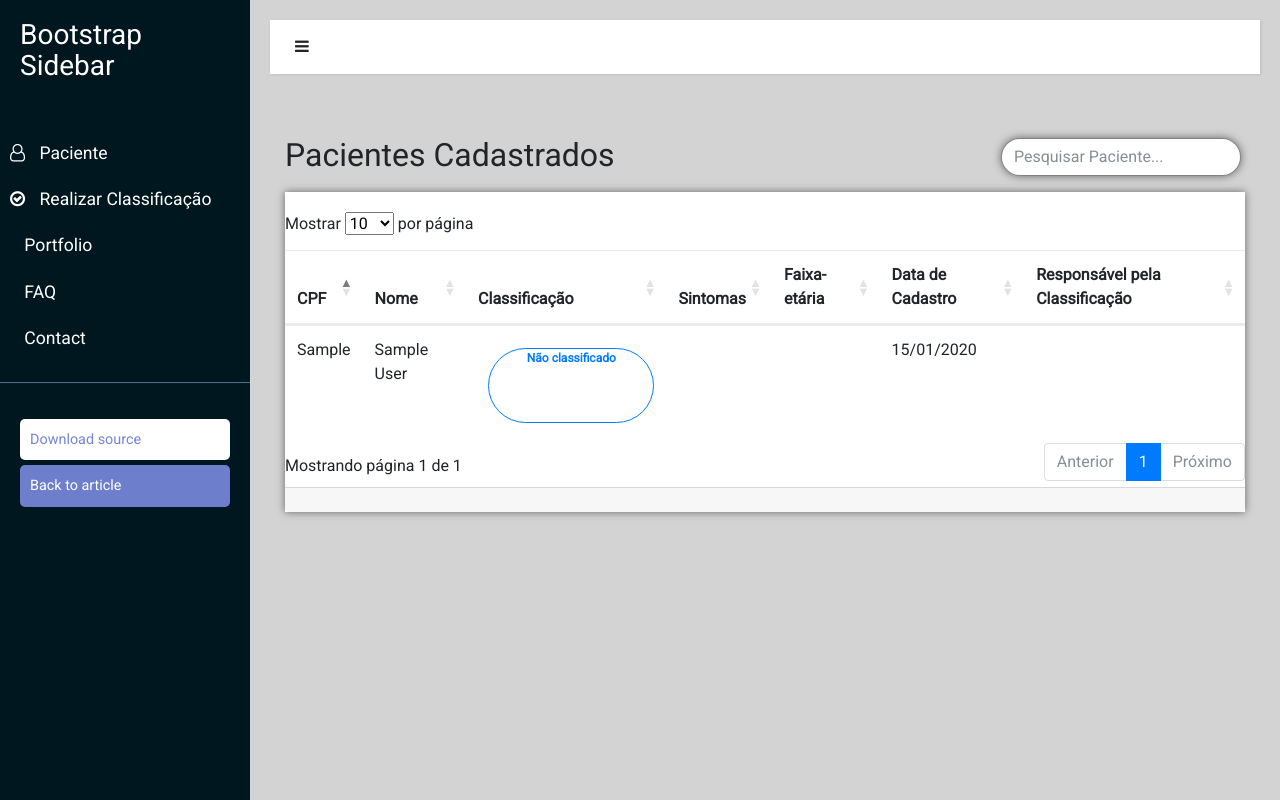
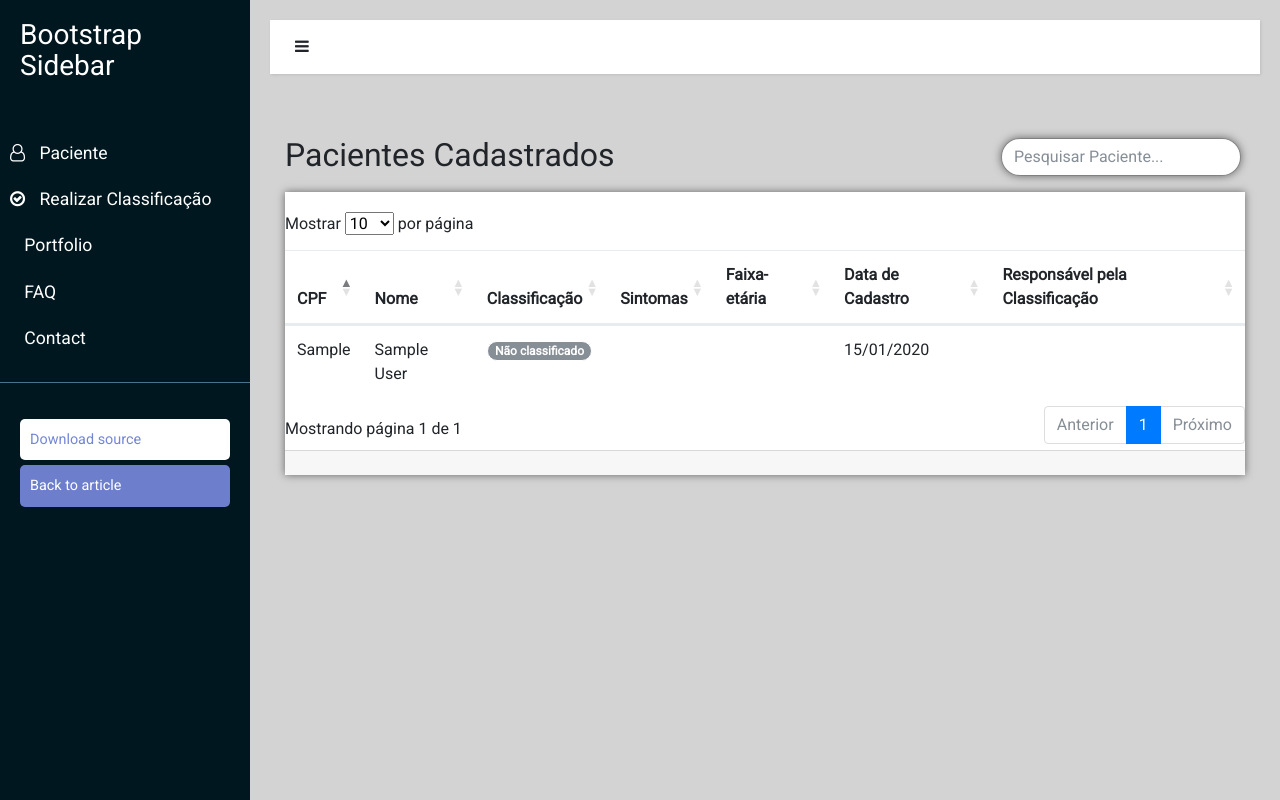
Before and after one commit to fga-eps-mds/2017.2-Classificacao-de-Risco-Pediatrico, a Django app: template templates/users/registeredPatient.html in a window 1280 px wide. Run offline with Django 3.2, Linux system fonts and the light colour scheme; the template is opened without the code that fills it: values that come from a table or form of the project are taken from there, others are empty; tables that the repository leaves empty hold one stand-in row (values such as "Sample post"); parts of the project's set-up code (start-up, migrations or seed data) failed here and were passed over; some libraries are stand-ins or nearby versions.

Commit message:
[CODE] Change class of buttons

```diff
--- a/templates/users/registeredPatient.html
+++ b/templates/users/registeredPatient.html
@@ -15,9 +15,11 @@
     <script src="https://cdn.datatables.net/1.10.16/js/jquery.dataTables.min.js"></script>
     <script src="https://cdn.datatables.net/1.10.16/js/dataTables.bootstrap4.min.js"></script>
     <script src="{% static "js/manageAccounts.js" %}"></script>
+    <script src="{% static "js/modal.js" %}"></script>
 {% endblock %}
 
 {% block content %}
+{% include 'risk_rating/risk_rating.html' %}
     <div class="container-fluid">
         <div class="row">
             <div class="col-md-12 col-sm-12 col-xs-12">
@@ -43,17 +45,17 @@
                             {% for patient in patients %}
                             <tr>
                                 <td>{{ patient.cpf}}</td>
-                                <td><a href="#" data-toggle="modal" data-target="#{{ patient.id }}">{{ patient.name }}</a></td>
+                                <td><a href="#" data-toggle="modal" data-target="#risk_{{ patient.id }}">{{ patient.name }}</a></td>
                                 {% if patient.classification == 0 %}
-                                    <td><span class="btn btn-primary badge badge-pill badge-secondary"  data-toggle="modal" data-target="#{{ patient.id }}">Não classificado</span></td>
+                                    <td><span class="btn btn-info badge badge-pill badge-secondary"  data-toggle="modal" data-target="#{{ patient.id }}">Não classificado</span></td>
                                 {% elif patient.classification == 1 %}
-                                    <td><span class="btn btn-primary badge badge-pill badge-danger"  data-toggle="modal" data-target="#{{ patient.id }}">Atendimento Imediato</span></td>
+                                    <td><span class="btn btn-info badge badge-pill badge-danger"  data-toggle="modal" data-target="#{{ patient.id }}">Atendimento Imediato</span></td>
                                 {% elif patient.classification == 2 %}
-                                    <td><span class="btn btn-primary badge badge-pill badge-success"  data-toggle="modal" data-target="#{{ patient.id }}">Atendimento Ambulatorial</span></td>
+                                    <td><span class="btn btn-info badge badge-pill badge-success"  data-toggle="modal" data-target="#{{ patient.id }}">Atendimento Ambulatorial</span></td>
                                 {% elif patient.classification == 3 %}
-                                    <td><span class="btn btn-primary badge badge-pill badge-warning"  data-toggle="modal" data-target="#{{ patient.id }}">Atendimento Hospitalar</span></td>
+                                    <td><span class="btn btn-info badge badge-pill badge-warning"  data-toggle="modal" data-target="#{{ patient.id }}">Atendimento Hospitalar</span></td>
                                 {% elif patient.classification == 4 %}
-                                    <td><span class="btn btn-primary badge badge-pill badge-info"  data-toggle="modal" data-target="#{{ patient.id }}">Atendimento Eletivo</span></td>
+                                    <td><span class="btn btn-info badge badge-pill badge-info"  data-toggle="modal" data-target="#{{ patient.id }}">Atendimento Eletivo</span></td>
                                 {% endif %}
                                 <td></td>
                                 <td></td>
@@ -121,7 +123,7 @@
                             <input type="hidden" name="patient" value="{{ patient.id }}">
                         <div class="modal-footer">
                             <button type="button" class="btn btn-secondary" data-dismiss="modal">Fechar</button>
-                            <button type="submit" class="btn btn-primary">Salvar</button>
+                            <button type="submit" class="btn btn-secondary">Salvar</button>
                         </div>
                     </form>
                 </div>
```
